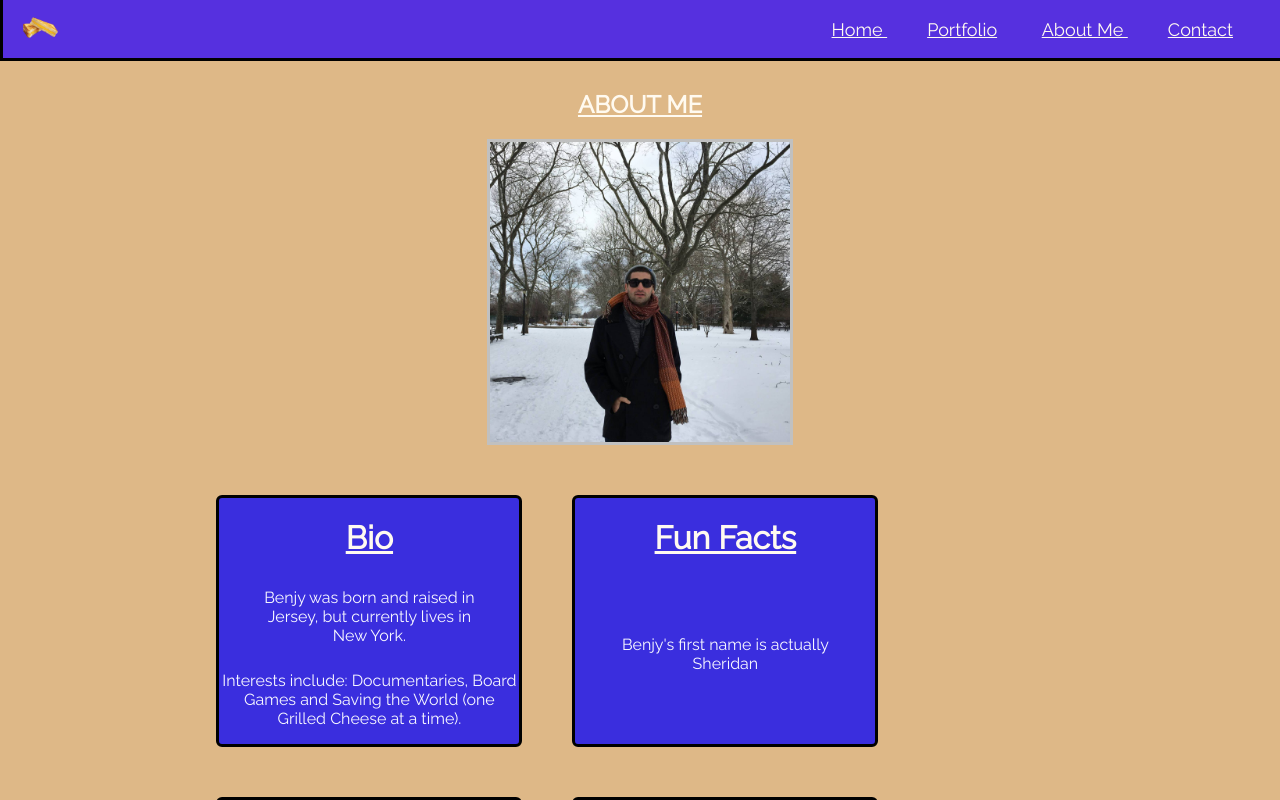
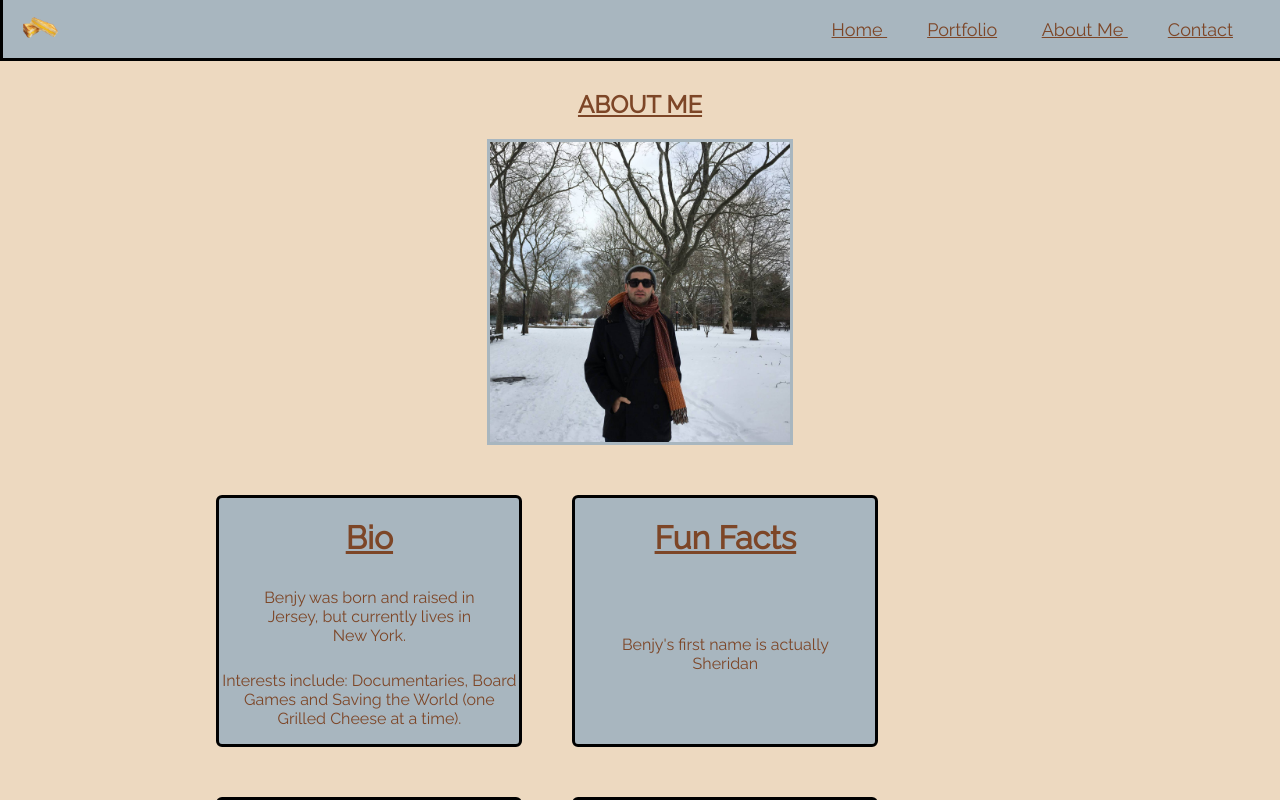
Before and after one commit to sbschechner/portfolio, a plain HTML site: page aboutMe/index.html in a window 1280 px wide. Drawn offline with nearby package versions, Linux system fonts and the light colour scheme.

Commit message:
updated color scheme

```diff
--- a/Contact/main.css
+++ b/Contact/main.css
@@ -1,13 +1,13 @@
 
 .extra{
-	background: burlywood;
+	background: #edd9c0;
 	background-size: cover;
 	font-family: 'Raleway', sans-serif;
 }
 
 
 .navContainer{
-	background-color: rgba(44, 6, 251, 0.76);
+	background-color: #a8b6bf;
 	position: fixed;
 	border: black solid;
 	width: 100%;
@@ -40,7 +40,7 @@ ul > ol {
 }
 
 ol > a {
-	color: floralwhite;
+	color: #7d4627;
 }
 
 ol > a:hover{
@@ -57,13 +57,13 @@ main {
 	text-align: center;
 	padding-top: 5%;
 	padding-bottom: 2%;
-	color:floralwhite;
+	color:#7d4627;
 }
 
 .text{
 	text-align: center;
 	font-style: italic;
-	color: floralwhite;
+	color: #7d4627;
 	padding-bottom: 3%;
 }
 
@@ -96,12 +96,12 @@ img:hover{
 }
 
 .footer{
-	color:floralwhite;
+	color:#7d4627;
   position: absolute;
   right: 0;
   bottom: 0;
   left: 0;
-  background-color: rgba(44, 6, 251, 0.76);
+  background-color: #a8b6bf;
   text-align: center;
 }
 
--- a/aboutMe/index.html
+++ b/aboutMe/index.html
@@ -8,7 +8,8 @@
 	<link href="https://fonts.googleapis.com/css?family=Raleway" rel="stylesheet">
 	<meta charset="utf-8">
 	<meta name="description" content="Benjamin Schechner Portfolio Website">
-	<meta name="keywords" content="Benjamin Schechner, Schechner, Benjamin, Sheridan, Front End Developer">
+	<meta name="keywords" content="Benjamin Schechner, Schechner, Benjamin, Sheridan, Developer, software engineer, full stack, javascript">
+	<link rel="icon" href="./cheese.jpg">
 </head>
 <body class="extra">
 	<header class="navContainer">
--- a/aboutMe/main.css
+++ b/aboutMe/main.css
@@ -1,7 +1,7 @@
 
 
 .extra{
-	background: burlywood;
+	background: #edd9c0;
 	background-size: cover;
 	font-family: 'Raleway', sans-serif;
 	max-height: 60%;
@@ -13,7 +13,7 @@
 
 
 .navContainer{
-	background-color: rgba(44, 6, 251, 0.76);
+	background-color: #a8b6bf;
 	position: fixed;
 	border: black solid;
 	width: 100%;
@@ -45,7 +45,7 @@ ul > ol {
 }
 
 ol > a {
-	color: floralwhite;
+	color: #7d4627;
 }
 
 ol > a:hover{
@@ -60,7 +60,7 @@ main {
 
 .title{
 	text-align: center;
-	color:	floralwhite;
+	color:	#7d4627;
 }
 
 .portrait{
@@ -71,7 +71,7 @@ main {
 
 .portImg{
 	width: 300px;
-	border:silver solid;
+	border:#a8b6bf solid;
 }
 
 
@@ -103,8 +103,8 @@ main {
 	border: black solid;
 	text-align: center;
 	width: 300px;
-	background: rgb(58, 46, 222);
-	color:ghostwhite;
+	background: #a8b6bf;
+	color:#7d4627;
 	transition-duration: 1s;
     transition-property: color;
     transition-timing-function: linear;
@@ -112,7 +112,7 @@ main {
 }
 
 .box:hover{
-color:black;
+color:white;
 }
 
 
@@ -134,7 +134,7 @@ color:black;
 
 table{
 	margin: auto;
-	color:floralwhite;
+	color:#7d4627;
     padding-bottom: 5%;
 }
 
@@ -158,7 +158,7 @@ ul > li{
 }
 
 #feelgood{
-	color: ghostwhite;
+	color: #7d4627;
 	text-decoration: none;
 }
 
@@ -169,19 +169,19 @@ padding-top: 13%;
 }
 
 #feelgood:hover{
-	color: purple;
+	color: black;
 }
 
 .footer{
    width: 100%;
   height: 100%;
-  background-color: rgba(44, 6, 251, 0.76);
+  background-color: #a8b6bf;
   text-align: center;
 }
 
 .footer > h3{
 	padding-top: 1%;
-	color: floralwhite;
+	color: #7d4627;
 }
 
 @media only screen and (max-device-width: 740px) and (orientation: portrait) {
--- a/main.css
+++ b/main.css
@@ -1,7 +1,7 @@
 
 
 .extra{
-	background-color:burlywood;
+	background-color:#edd9c0;
 	background-size: cover;
 	font-family: 'Raleway', sans-serif;
 
@@ -10,7 +10,7 @@
 
 
 .navContainer{
-	background-color: rgba(44, 6, 251, 0.76);
+	background-color: #a8b6bf;
 	position: fixed;
 	border: black solid;
 	width: 100%;
@@ -45,7 +45,7 @@ ul > ol {
 }
 
 ol > a {
-	color: floralwhite;
+	color: #7d4627;
 }
 
 ol > a:hover{
@@ -57,7 +57,7 @@ h2 > a {
 	text-decoration: none;
 	font-style: italic;
 	cursor: pointer;
-	color: floralwhite;
+	color: #7d4627;
 
 }
 
@@ -69,7 +69,7 @@ h2 > a {
 }
 
 .typed{
-	color: floralwhite;
+	color: #7d4627;
 	font-style: italic;
 }
 
@@ -84,12 +84,12 @@ h2 > a {
 }
 
 .footer{
-	color: floralwhite;
+	color: #7d4627;
   position: absolute;
   right: 0;
   bottom: 0;
   left: 0;
-  background-color: rgba(44, 6, 251, 0.76);
+  background-color: #a8b6bf;
   text-align: center;
 }
 
--- a/portfolio/main.css
+++ b/portfolio/main.css
@@ -2,7 +2,7 @@
 
 
 .extra{
-	background:burlywood;
+	background: #edd9c0;
 	background-size: cover;
 	font-family: 'Raleway', sans-serif;
 	min-height: 100%;
@@ -13,7 +13,7 @@
 
 
 .navContainer{
-	background-color: rgba(44, 6, 251, 0.76);
+	background-color: #a8b6bf;
 	position: fixed;
 	border: black solid;
 	width: 100%;
@@ -45,7 +45,7 @@ ul > ol {
 }
 
 ol > a {
-	color: floralwhite;
+	color: #7d4627;
 }
 
 ol > a:hover{
@@ -54,14 +54,14 @@ ol > a:hover{
 }
 
 a{
-	color:floralwhite;
+	color:#7d4627;
 }
 main {
 	padding-top: 50px;
 }
 
 div > h1 {
-	color:floralwhite;
+	color:#7d4627;
 	text-decoration: underline;
 }
 
@@ -72,7 +72,7 @@ div > h1 {
   display: inline-flex;
   width: 80%;
   text-align: center;
-  color: floralwhite;
+  color: #7d4627;
 }
 
 
@@ -155,14 +155,14 @@ text-align: center;
 .footer{
   width: 100%;
  	height: 100%;
-  background-color: rgba(44, 6, 251, 0.76);
+  background-color: #a8b6bf;
   text-align: center;
   position: relative;
   bottom: 0;
 }
 
 .footer > h3{
-	color: floralwhite;
+	color: #7d4627;
 	padding-top: 1%;
 }
 
```
Also changed, not shown: Contact/index.html (+2 -1 lines), index.html (+1 -0 lines), portfolio/index.html (+2 -1 lines).
